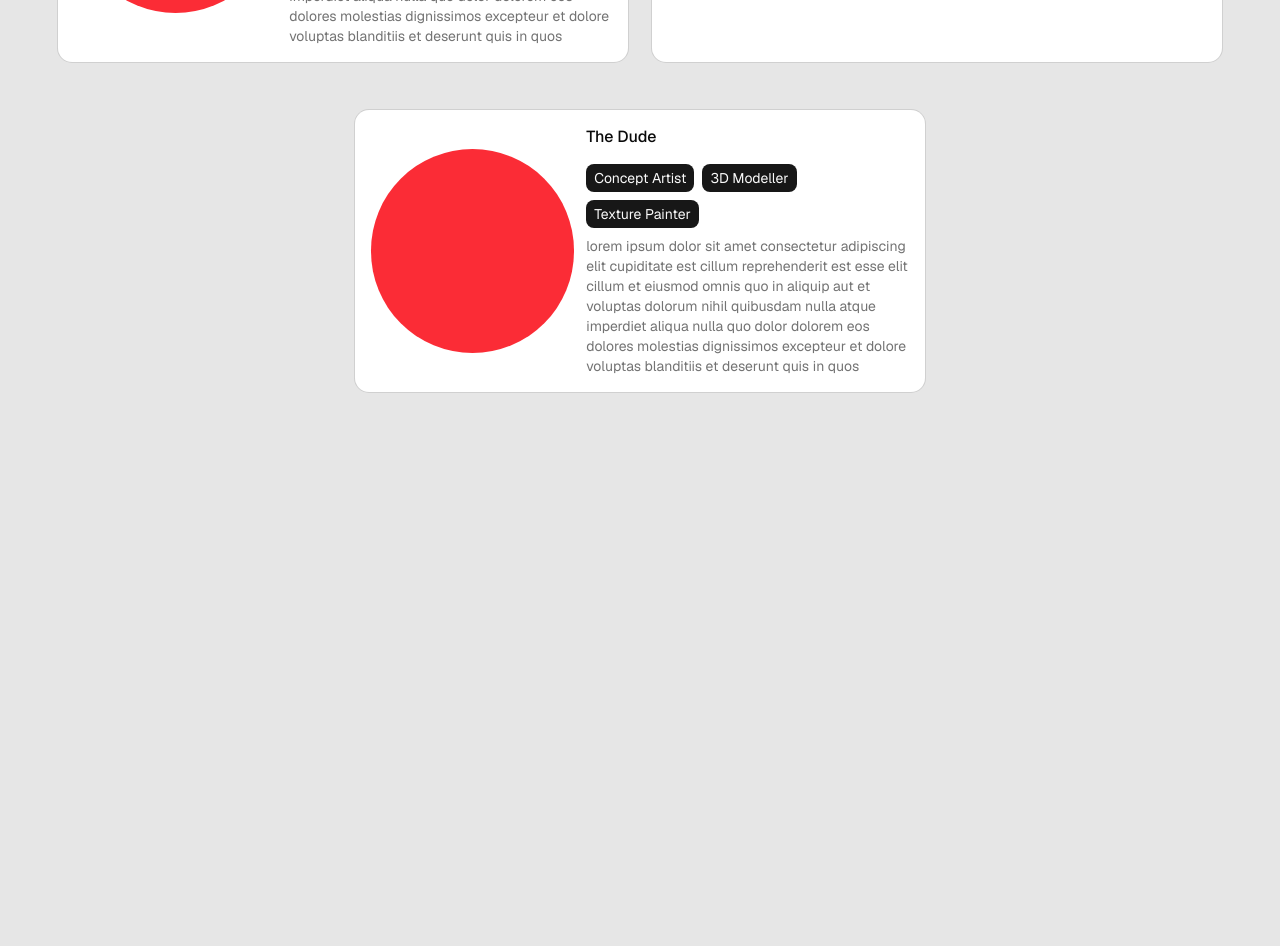
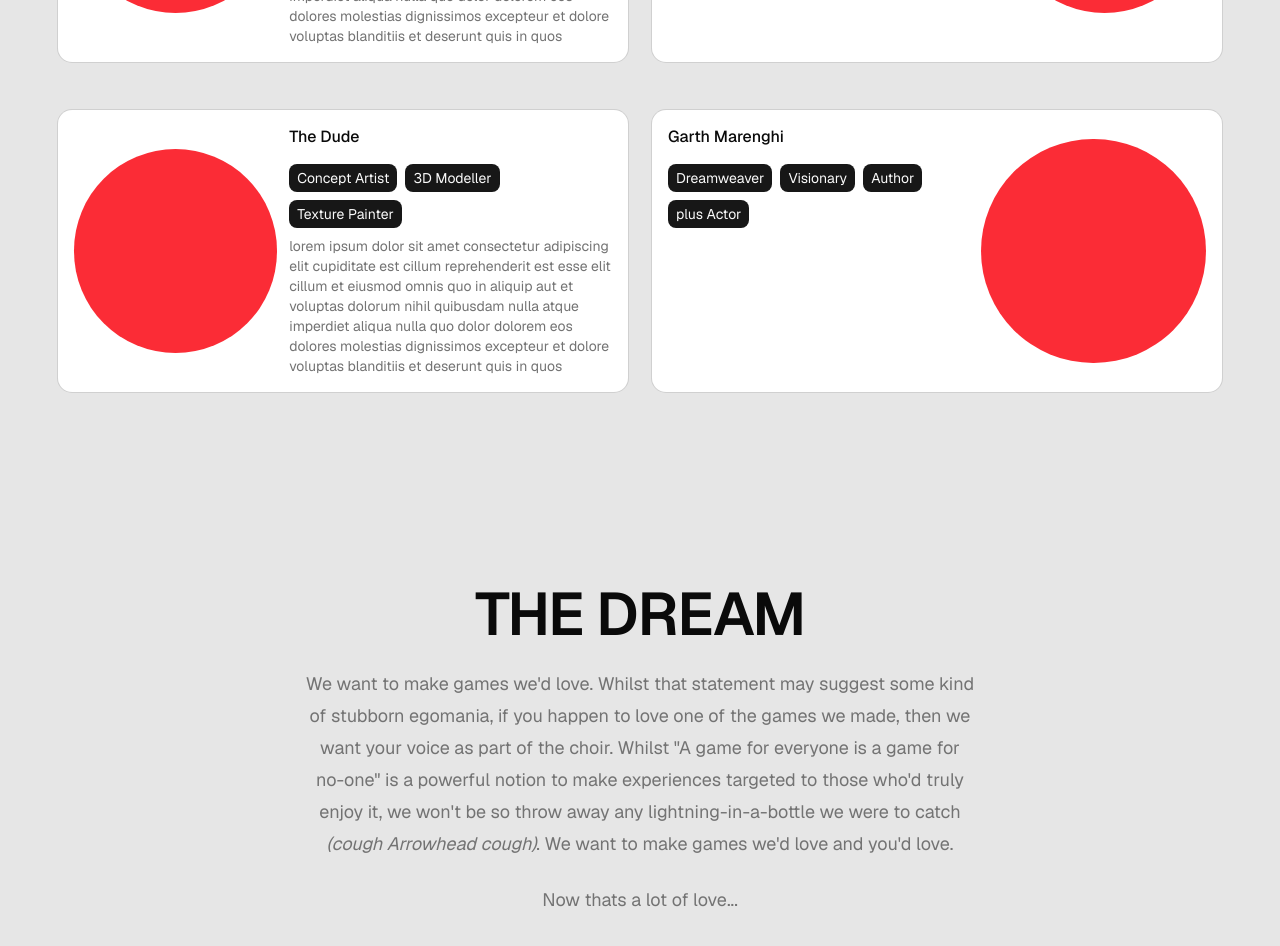
Before and after one commit to FirePenguin99/BSG-Website, a Next.js app in the folder bsg-website/: page /about-us in a window 1280 px wide. Shown: the part 680-1626 px from the top of the page. Before the commit the page ends 1120 px from the top, so only its background shows below. Built offline with nearby package versions, Linux system fonts and the light colour scheme.

Commit message:
feat: added dream section

```diff
--- a/bsg-website/src/app/about-us/page.tsx
+++ b/bsg-website/src/app/about-us/page.tsx
@@ -2,6 +2,11 @@ import { Card, CardContent, CardDescription, CardTitle } from "@/components/ui/c
 import { TeamMembers } from "./team";
 
 export default async function AboutUs() {
+  const profilePicture = () => {
+    return (
+      <span className="rounded-full w-64 aspect-square bg-red-500 hidden place-self-center md:block"></span>
+    )
+  }
 
   return (
     <main className="mx-auto max-w-8xl flex w-full flex-col px-6 py-8 sm:px-10 sm:py-12">
@@ -20,9 +25,11 @@ export default async function AboutUs() {
       <section className="w-full items-between flex flex-wrap justify-center gap-6 gap-y-12 mt-6">
         {TeamMembers.map((member, i) => (
           <Card className="w-full lg:max-w-19/40 flex gap-3" key={i}>
-            <CardContent className="w-full flex flex-col md:flex-row items-center gap-3">
-              {i % 2 == 0 && <span className="rounded-full w-64 aspect-square bg-red-500 hidden md:block"></span>}
-              <span className="rounded-full w-64 aspect-square bg-red-500 md:hidden"></span>
+            <CardContent className="w-full flex flex-col md:flex-row h-full gap-3">
+              {i % 2 == 0 && profilePicture()}
+
+              {/* centered profilePicture for small screens, hidden on medium screens as the conditional profilePicture() replaces it*/}
+              <span className="rounded-full w-64 aspect-square bg-red-500 place-self-center md:hidden"></span>
               <div className="md:max-w-3/5 float-right flex flex-col items-center md:items-start">
                 <CardTitle>{member.name} </CardTitle>
                 <a className="underline text-blue-600 hover:text-blue-800 visited:text-purple-600" href={member.link}>{member.link}</a>
@@ -37,13 +44,23 @@ export default async function AboutUs() {
                     </div>
                   )}
                 </div>
-
                 <CardDescription className="w-full">{member.description}</CardDescription>
               </div>
-              {i % 2 != 0 && <span className="rounded-full w-64 aspect-square bg-red-500 hidden md:block"></span>}
+
+              {i % 2 != 0 && profilePicture()}
             </CardContent>
           </Card>
         ))}
+      </section>
+
+      <section className="flex flex-1 flex-col justify-center py-48" id="dream">
+        <h1 className="max-w-3xl text-4xl font-semibold tracking-tight text-balance sm:text-6xl mx-auto">
+          THE DREAM
+        </h1>
+        <p className="mt-6 max-w-2xl text-lg leading-8 text-muted-foreground mx-auto text-center">
+          We want to make games we'd love. Whilst that statement may suggest some kind of stubborn egomania, if you happen to love one of the games we made, then we want your voice as part of the choir. Whilst "A game for everyone is a game for no-one" is a powerful notion to make experiences targeted to those who'd truly enjoy it, we won't be so throw away any lightning-in-a-bottle we were to catch <i>(cough Arrowhead cough)</i>. We want to make games we'd love and you'd love.
+        </p>
+        <p className="mt-6 max-w-2xl text-lg leading-8 text-muted-foreground mx-auto text-center">Now thats a lot of love...</p>
       </section>
     </main>
 
--- a/bsg-website/src/app/about-us/team.ts
+++ b/bsg-website/src/app/about-us/team.ts
@@ -1,7 +1,7 @@
 export type TeamMember = {
     name: string;
     tags: string[];
-    link: string;
+    link?: string;
     description: string;
     image_url?: string;
 }
@@ -25,4 +25,9 @@ export const TeamMembers: TeamMember[] = [
         "link": "",
         "description": "lorem ipsum dolor sit amet consectetur adipiscing elit cupiditate est cillum reprehenderit est esse elit cillum et eiusmod omnis quo in aliquip aut et voluptas dolorum nihil quibusdam nulla atque imperdiet aliqua nulla quo dolor dolorem eos dolores molestias dignissimos excepteur et dolore voluptas blanditiis et deserunt quis in quos",
     },
+    {
+        "name": "Garth Marenghi",
+        "tags": ["Dreamweaver", "Visionary", "Author", "plus Actor"],
+        "description": "",
+    }
 ]
--- a/bsg-website/src/app/game_data.ts
+++ b/bsg-website/src/app/game_data.ts
@@ -142,7 +142,7 @@ export const ReachTheCitadel: GameDataStructure = {
     title: "Reach The Citadel",
     blurb: "Battle in a 12v12 casual team shooter, playing as any of the morally dubious experiments of an Arms Contractor's R&D division in their testing grounds. Each class is distinct in personality and role, with unique equip-able weapons and cosmetics to shake up their playstyle and looks.",
     description: "",
-    tags: ["FPS", "Hero Shooter", "Multiplayer PVP"],
+    tags: ["FPS", "Class Shooter", "Multiplayer PVP"],
     inspirations: ["Team Fortress 2", "Dirty Bomb", "Sci-fi Military"],
     gamePageUrl: "",
     imageUri: "",
--- a/bsg-website/src/app/layout.tsx
+++ b/bsg-website/src/app/layout.tsx
@@ -30,8 +30,8 @@ export default function RootLayout({ children }: LayoutProps<"/">) {
         <ThemeProvider attribute="class" defaultTheme="system" enableSystem>
           <NavigationHeader pageUrls={[
             { page: "Games", url: "/games" },
-            { page: "The Dream", url: "/the-dream" },
             { page: "About Us", url: "/about-us" },
+            { page: "The Dream", url: "/about-us#dream" },
             { page: "Thought of the day", url: "/thoughts" }
           ]}></NavigationHeader>
           {children}
--- a/bsg-website/src/app/page.tsx
+++ b/bsg-website/src/app/page.tsx
@@ -55,9 +55,6 @@ export default function Home() {
         </RouterButton>
       </section>
 
-      <footer className="border-t pt-5 text-sm text-muted-foreground">
-        Start building in <code className="font-mono">src/app/page.tsx</code>
-      </footer>
     </main>
   );
 }
```
